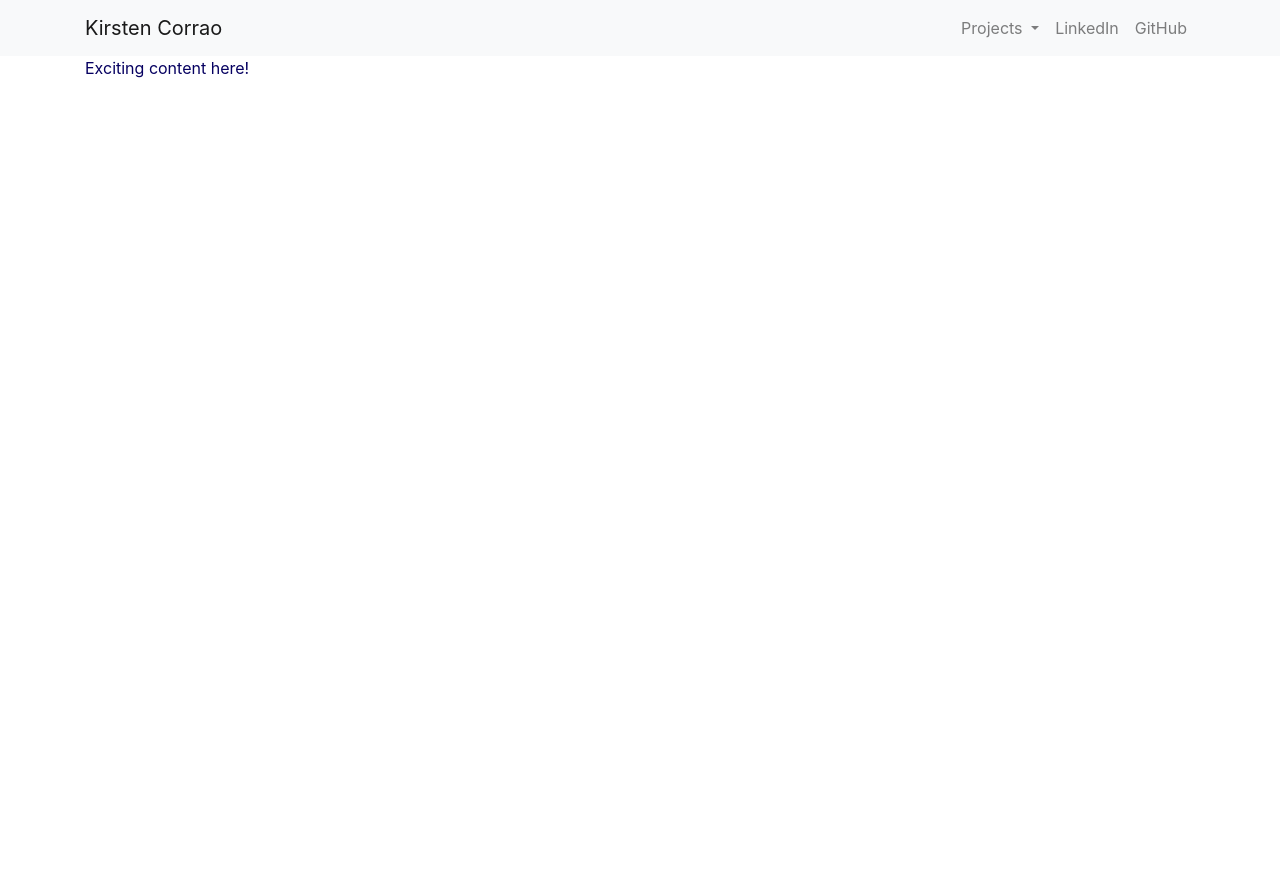
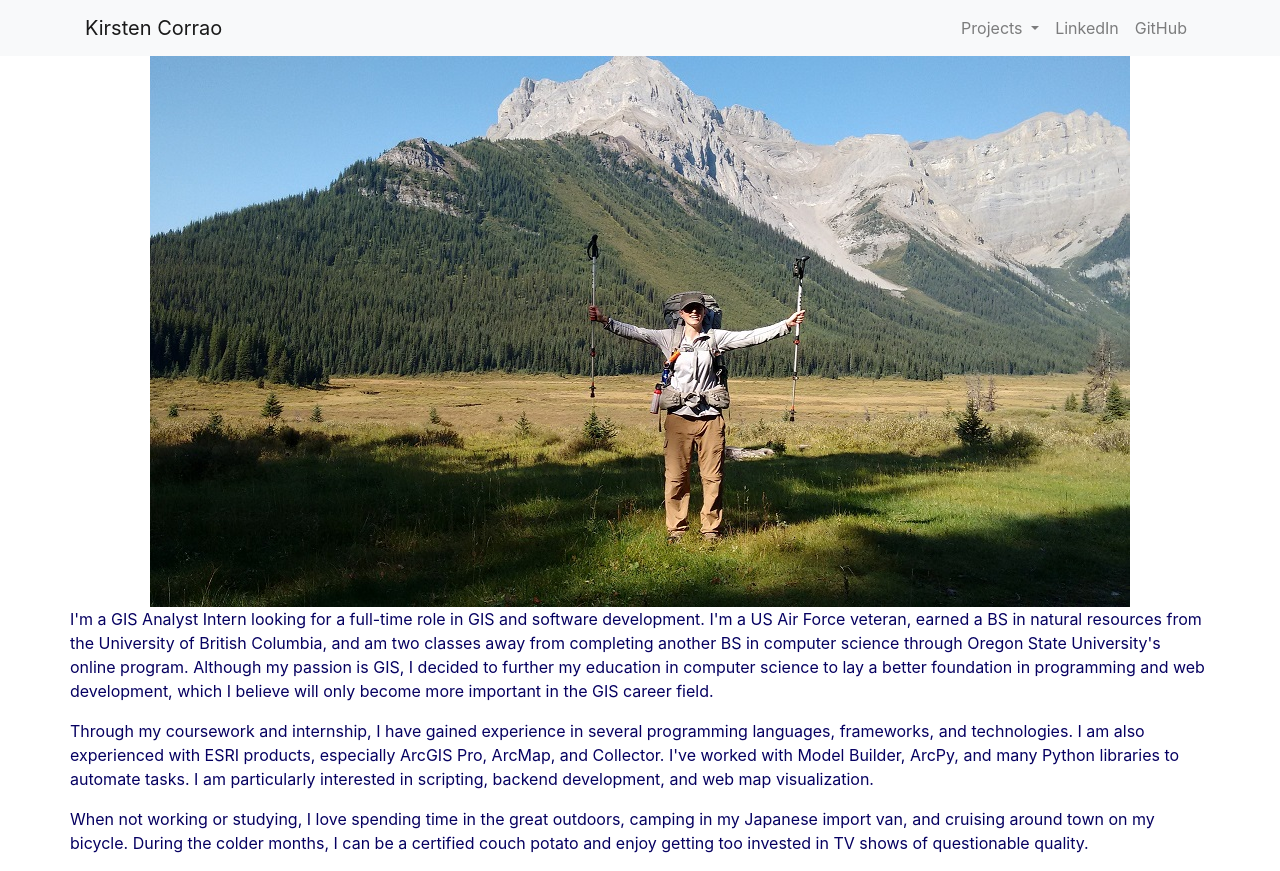
Before and after one commit to kcroo/portfolio, a website: page views/index.html in a window 1280 px wide. Before the commit the page ends 800 px from the top, so only its background shows below. Drawn offline with nearby package versions, Linux system fonts and the light colour scheme; files that its build step writes are made by us from their sources.

Commit message:
intro message and photo

```diff
--- a/views/index.html
+++ b/views/index.html
@@ -3,7 +3,14 @@
 {% block content %}
 
   <div class='container'>
-    <p>Exciting content here!</p>
+    <div class="row justify-content-center">
+      <img src="/public/me_small.jpg" alt="Me backpacking in the Canadian Rockies" srcset="">
+    </div>
+    <div class="row justify-content-center">
+      <p>I'm a GIS Analyst Intern looking for a full-time role in GIS and software development. I'm a US Air Force veteran, earned a BS in natural resources from the University of British Columbia, and am two classes away from completing another BS in computer science through Oregon State University's online program. Although my passion is GIS, I decided to further my education in computer science to lay a better foundation in programming and web development, which I believe will only become more important in the GIS career field.</p>
+      <p>Through my coursework and internship, I have gained experience in several programming languages, frameworks, and technologies. I am also experienced with ESRI products, especially ArcGIS Pro, ArcMap, and Collector. I've worked with Model Builder, ArcPy, and many Python libraries to automate tasks. I am particularly interested in scripting, backend development, and web map visualization.</p>
+      <p>When not working or studying, I love spending time in the great outdoors, camping in my Japanese import van, and cruising around town on my bicycle. During the colder months, I can be a certified couch potato and enjoy getting too invested in TV shows of questionable quality.</p>
+    </div>
   </div>
 
 {% endblock %}
```
Also changed, not shown: public/me_small.jpg (added).
